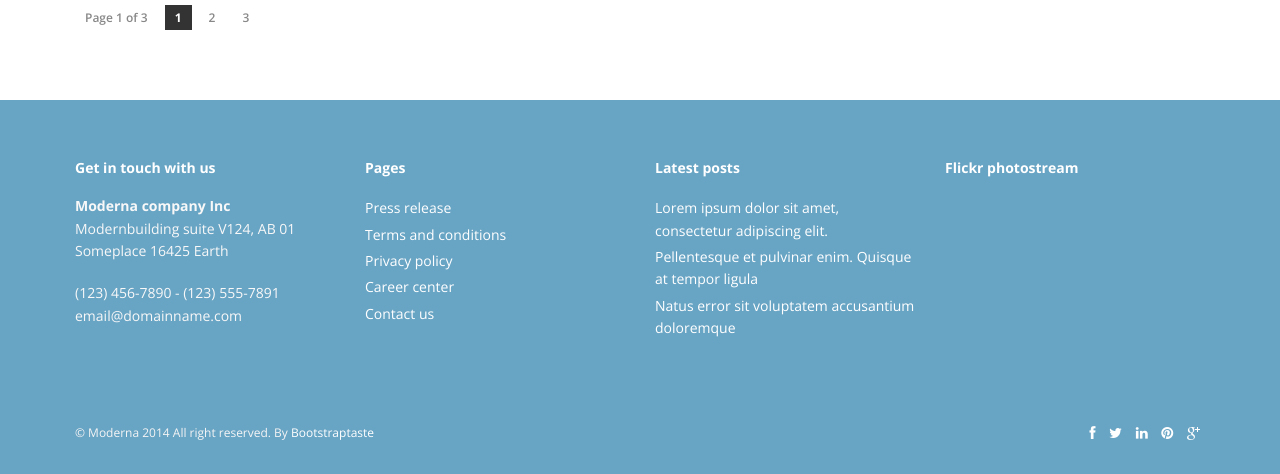
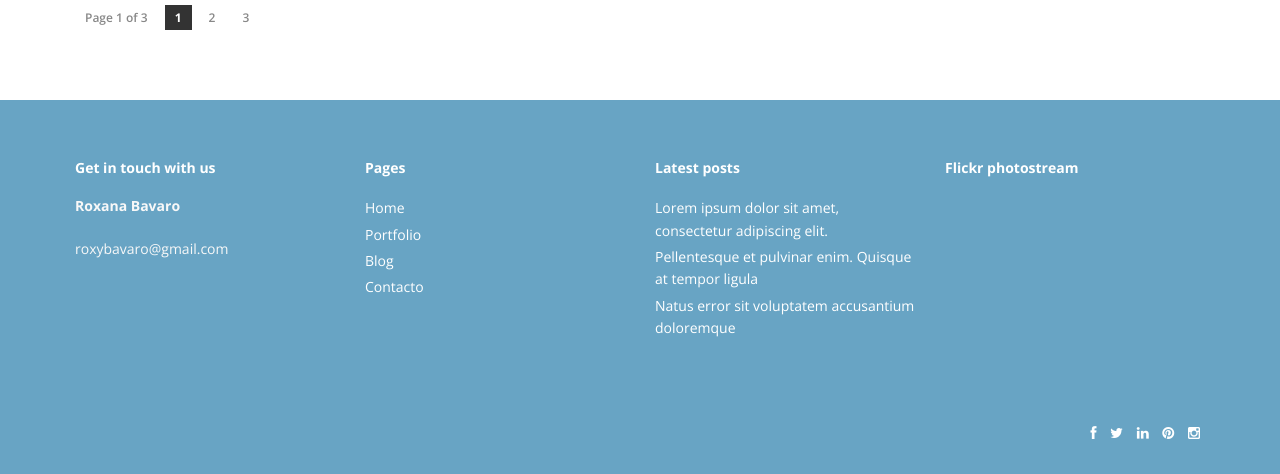
Before and after one commit to c88lopez/roxy, a PHP site: page /blog.php in a window 1280 px wide. Shown: the part 2459-2933 px from the top of the page. Run offline with PHP 8.4, Linux system fonts and the light colour scheme.

Commit message:
Links y Datos
- Se cambian los links por los dados en el email.
- Se pulen algunas cosas del footer.

```diff
--- a/footer.php
+++ b/footer.php
@@ -24,13 +24,13 @@
                 <div class="widget">
                     <h5 class="widgetheading">Get in touch with us</h5>
                     <address>
-                        <strong>Moderna company Inc</strong><br>
-                        Modernbuilding suite V124, AB 01<br>
-                        Someplace 16425 Earth
+                        <strong>Roxana Bavaro</strong><br>
+                        <!--Modernbuilding suite V124, AB 01<br>
+                        Someplace 16425 Earth-->
                     </address>
                     <p>
-                        <i class="icon-phone"></i> (123) 456-7890 - (123) 555-7891 <br>
-                        <i class="icon-envelope-alt"></i> email@domainname.com
+                        <!--<i class="icon-phone"></i> (123) 456-7890 - (123) 555-7891 <br>-->
+                        <i class="icon-envelope-alt"></i> roxybavaro@gmail.com
                     </p>
                 </div>
             </div>
@@ -38,11 +38,10 @@
                 <div class="widget">
                     <h5 class="widgetheading">Pages</h5>
                     <ul class="link-list">
-                        <li><a href="#">Press release</a></li>
-                        <li><a href="#">Terms and conditions</a></li>
-                        <li><a href="#">Privacy policy</a></li>
-                        <li><a href="#">Career center</a></li>
-                        <li><a href="#">Contact us</a></li>
+                        <li><a href="index.php">Home</a></li>
+                        <li><a href="portfolio.php">Portfolio</a></li>
+                        <li><a href="blog.php">Blog</a></li>
+                        <li><a href="contacto.php">Contacto</a></li>
                     </ul>
                 </div>
             </div>
@@ -74,17 +73,37 @@
                 <div class="col-lg-6">
                     <div class="copyright">
                         <p>
-                            <span>&copy; Moderna 2014 All right reserved. By </span><a href="http://bootstraptaste.com" target="_blank">Bootstraptaste</a>
+                            <!--<span>&copy; Moderna 2014 All right reserved. By </span><a href="http://bootstraptaste.com" target="_blank">Bootstraptaste</a>-->
                         </p>
                     </div>
                 </div>
                 <div class="col-lg-6">
                     <ul class="social-network">
-                        <li><a href="#" data-placement="top" title="Facebook"><i class="fa fa-facebook"></i></a></li>
-                        <li><a href="#" data-placement="top" title="Twitter"><i class="fa fa-twitter"></i></a></li>
-                        <li><a href="#" data-placement="top" title="Linkedin"><i class="fa fa-linkedin"></i></a></li>
-                        <li><a href="#" data-placement="top" title="Pinterest"><i class="fa fa-pinterest"></i></a></li>
-                        <li><a href="#" data-placement="top" title="Google plus"><i class="fa fa-google-plus"></i></a></li>
+                        <li>
+                            <a href="https://www.facebook.com/roxana.bavaro" data-placement="top" title="Facebook">
+                                <i class="fa fa-facebook"></i>
+                            </a>
+                        </li>
+                        <li>
+                            <a href="https://twitter.com/roxybavaro" data-placement="top" title="Twitter">
+                                <i class="fa fa-twitter"></i>
+                            </a>
+                        </li>
+                        <li>
+                            <a href="http://www.linkedin.com/profile/view?id=33355404&trk=nav_responsive_tab_profile" data-placement="top" title="Linkedin">
+                                <i class="fa fa-linkedin"></i>
+                            </a>
+                        </li>
+                        <li>
+                            <a href="http://es.pinterest.com/roxybavaro" data-placement="top" title="Pinterest">
+                                <i class="fa fa-pinterest"></i>
+                            </a>
+                        </li>
+                        <li>
+                            <a href="http://instagram.com/roxybavaro" data-placement="top" title="Instagram">
+                                <i class="fa fa-instagram"></i>
+                            </a>
+                        </li>
                     </ul>
                 </div>
             </div>
```
